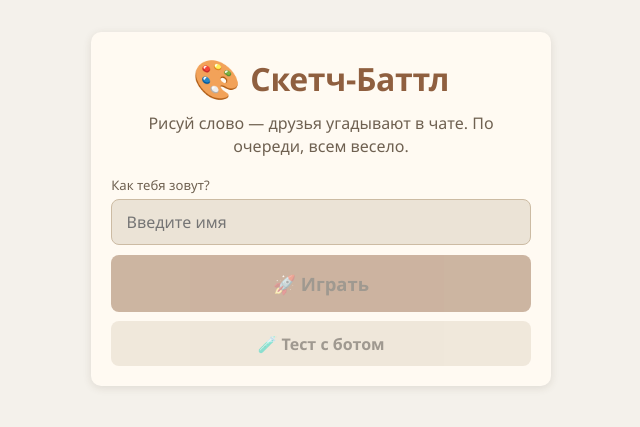
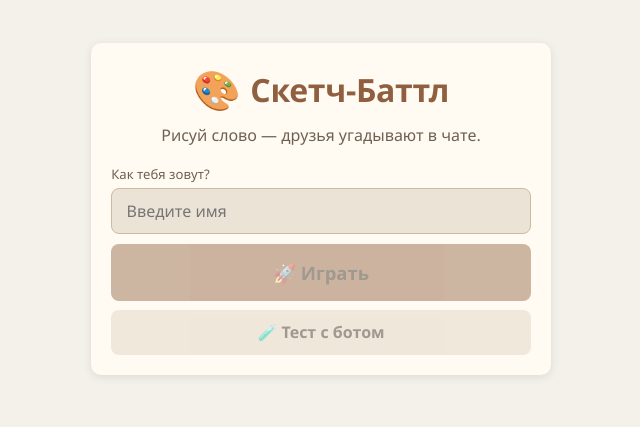
Before and after one commit to Malikk-Sh/Draw-game, a Vue app in the folder client/: page / in a window 1280 px wide. Shown: the part 191-618 px from the top of the page, without its empty margins (319-959 px from the left). Built offline with nearby package versions, Linux system fonts and the light colour scheme; no server answers.

Commit message:
Update HomeView.vue

```diff
--- a/client/src/views/HomeView.vue
+++ b/client/src/views/HomeView.vue
@@ -48,7 +48,7 @@ async function playTest() {
         <div class="brand-emoji">🎨</div>
         <h1 class="brand-title">Скетч-Баттл</h1>
       </div>
-      <p class="muted brand-sub">Рисуй слово — друзья угадывают в чате. По очереди, всем весело.</p>
+      <p class="muted brand-sub">Рисуй слово — друзья угадывают в чате.</p>
 
 
       <div class="col" style="margin-top:1.2rem">
```
